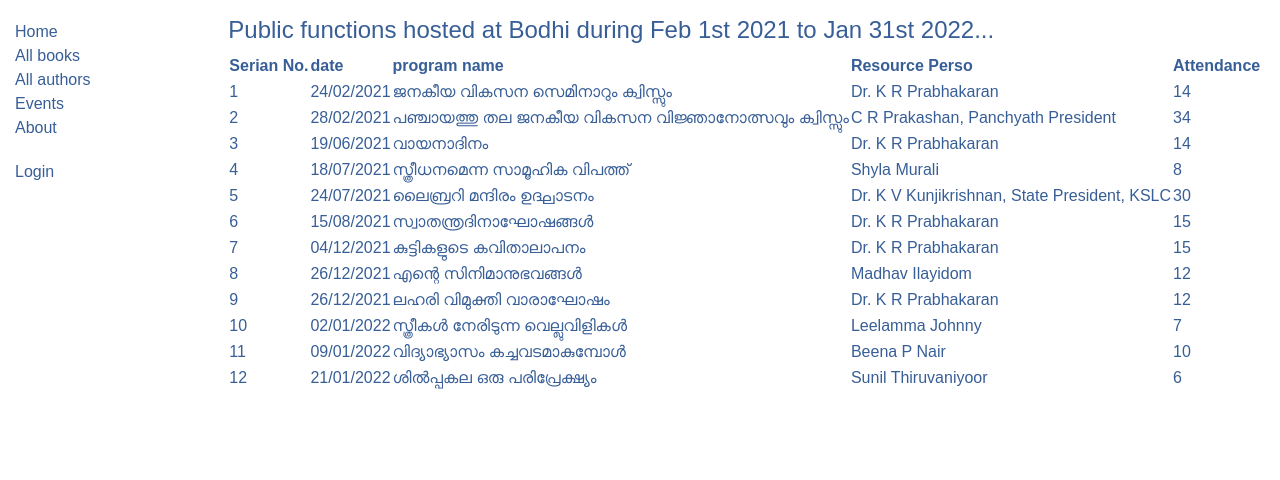
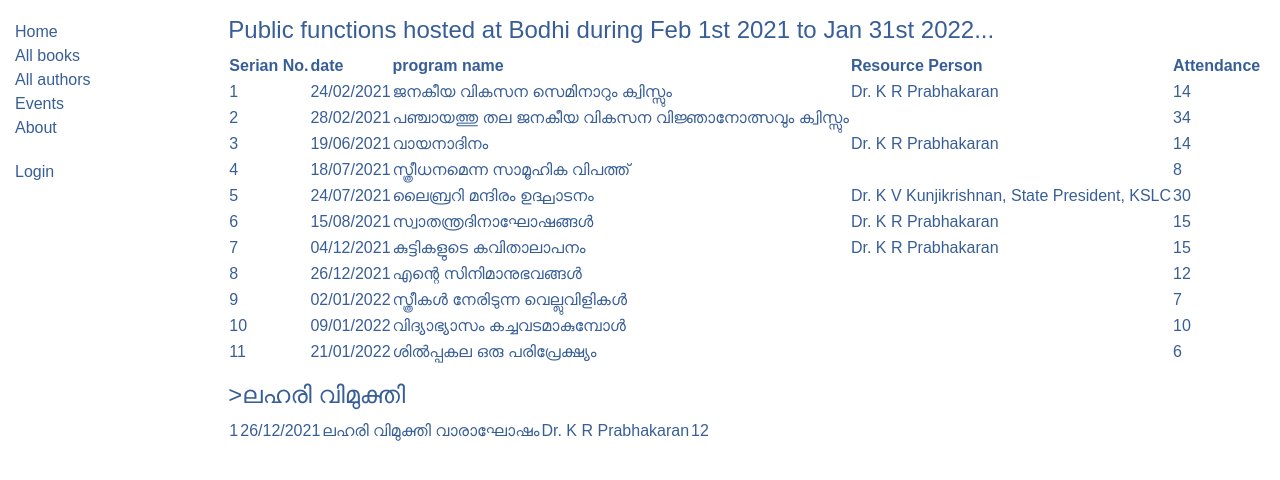
Before and after one commit to bodhiadmin/bodhilibrary, a Django app: page /catalog/events/ in a window 1280 px wide. Shown: the top 480 px of the page. Run offline with Django 3.2, Linux system fonts and the light colour scheme.

Commit message:
Renumberd

```diff
--- a/catalog/templates/events.html
+++ b/catalog/templates/events.html
@@ -9,7 +9,7 @@
     <th>Serian No.</th>
     <th>date</th>
     <th>program name</th>
-    <th>Resource Perso</th>
+    <th>Resource Person</th>
     <th>Attendance</th>
   </tr>
   <tr>
@@ -23,7 +23,7 @@
     <td>2</td>
     <td>28/02/2021</td>
     <td><a href="https://photos.app.goo.gl/hWqCd147FHrofUk19">പഞ്ചായത്തു തല ജനകീയ വികസന വിജ്ഞാനോത്സവും ക്വിസ്സും</a></td>
-    <td>C R Prakashan, Panchyath President</td>
+    <td></td>
     <td>34</td>
   </tr>
   <tr>
@@ -37,7 +37,7 @@
     <td>4</td>
     <td>18/07/2021</td>
     <td><a href="https://photos.app.goo.gl/G1vYdcNysoPfi6wZ8">സ്ത്രീധനമെന്ന സാമൂഹിക വിപത്ത്</a></td>
-    <td>Shyla Murali</td>
+    <td></td>
     <td>8</td>
   </tr>
   <tr>
@@ -65,37 +65,42 @@
     <td>8</td>
     <td>26/12/2021</td>
     <td><a href="https://photos.app.goo.gl/E4rxVD1MwZYUzQ686">എന്റെ  സിനിമാനുഭവങ്ങൾ</a></td>
-    <td>Madhav Ilayidom</td>
+    <td></td>
     <td>12</td>
   </tr>
   <tr>
     <td>9</td>
+    <td>02/01/2022</td>
+    <td><a href="https://photos.app.goo.gl/iTUYUytjxnoutZoa6">സ്ത്രീകൾ നേരിടുന്ന വെല്ലുവിളികൾ</a></td>
+    <td></td>
+    <td>7</td>
+  </tr>
+  <tr>
+    <td>10</td>
+    <td>09/01/2022</td>
+    <td><a href="https://photos.app.goo.gl/4QJGhGwSjC79qtrW9">വിദ്യാഭ്യാസം കച്ചവടമാകുമ്പോൾ</a></td>
+    <td></td>
+    <td>10</td>
+  </tr>
+  <tr>
+    <td>11</td>
+    <td>21/01/2022</td>
+    <td><a href="https://photos.app.goo.gl/JGQffoDQkBLdRCRY9/">ശിൽപ്പകല ഒരു പരിപ്രേക്ഷ്യം</a></td>
+    <td></td>
+    <td>6</td>
+  </tr>
+</table>
+
+<p></p>
+<h2>>ലഹരി വിമുക്തി</h2>
+
+<table>
+  <tr>
+    <td>1</td>
     <td>26/12/2021</td>
     <td><a href="https://photos.app.goo.gl/NS1eGnEjPURX9JMs5">ലഹരി വിമുക്തി വാരാഘോഷം</a></td>
     <td>Dr. K R Prabhakaran</td>
     <td>12</td>
   </tr>
-  <tr>
-    <td>10</td>
-    <td>02/01/2022</td>
-    <td><a href="https://photos.app.goo.gl/iTUYUytjxnoutZoa6">സ്ത്രീകൾ നേരിടുന്ന വെല്ലുവിളികൾ</a></td>
-    <td>Leelamma Johnny</td>
-    <td>7</td>
-  </tr>
-  <tr>
-    <td>11</td>
-    <td>09/01/2022</td>
-    <td><a href="https://photos.app.goo.gl/4QJGhGwSjC79qtrW9">വിദ്യാഭ്യാസം കച്ചവടമാകുമ്പോൾ</a></td>
-    <td>Beena P Nair</td>
-    <td>10</td>
-  </tr>
-  <tr>
-    <td>12</td>
-    <td>21/01/2022</td>
-    <td><a href="https://photos.app.goo.gl/JGQffoDQkBLdRCRY9/">ശിൽപ്പകല ഒരു പരിപ്രേക്ഷ്യം</a></td>
-    <td>Sunil Thiruvaniyoor</td>
-    <td>6</td>
-  </tr>
 </table>
-
 {% endblock %}
```
